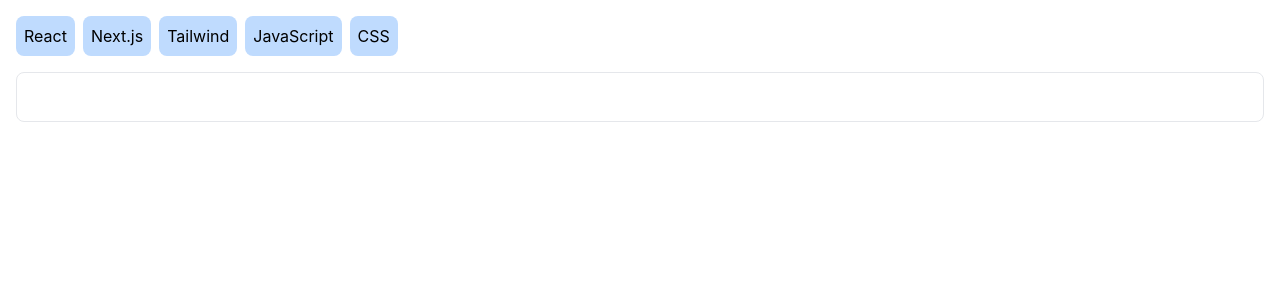
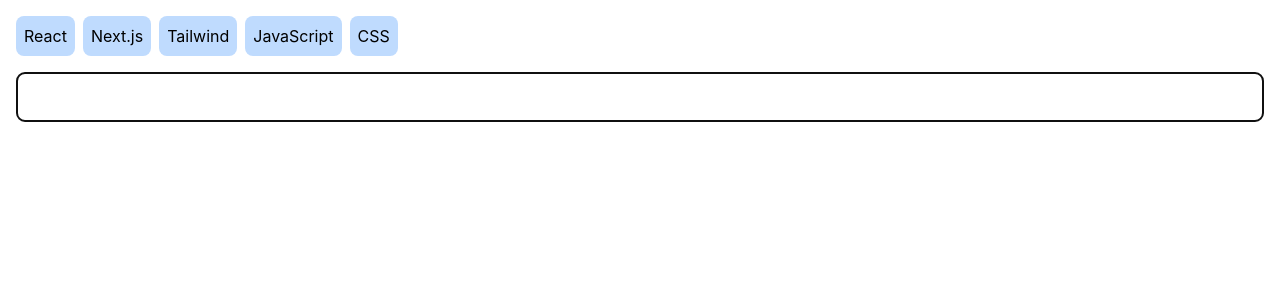
Before and after one commit to JuliaSukach/dynamic-input-component, a React (Create React App) app: page / in a window 1280 px wide. Shown: the top 300 px of the page. Built offline with nearby package versions, Linux system fonts and the light colour scheme; the HTML template or start-up script is replaced by a standard one.

Commit message:
added initial focus to the input

```diff
--- a/src/components/DynamicInput.js
+++ b/src/components/DynamicInput.js
@@ -1,10 +1,15 @@
-import React, { useRef, useState } from 'react'
+import React, { useRef, useState, useEffect } from 'react'
 
 const initialTagSuggestions = ['React', 'Next.js', 'Tailwind', 'JavaScript', 'CSS']
 
 const DynamicInput = () => {
     const inputRef = useRef(null)
     const [tagSuggestions, setTagSuggestions] = useState(initialTagSuggestions)
+
+    useEffect(() => {
+        // Focus the input when the component mounts
+        inputRef.current.focus()
+    }, [])
 
     const insertTag = (tag) => {
         const selection = window.getSelection()
@@ -72,6 +77,7 @@
                 contentEditable={true}
                 placeholder='Type or insert tags'
                 style={{ whiteSpace: 'pre-wrap' }}
+                role="textbox"
             >
             </div>
         </div>
```
